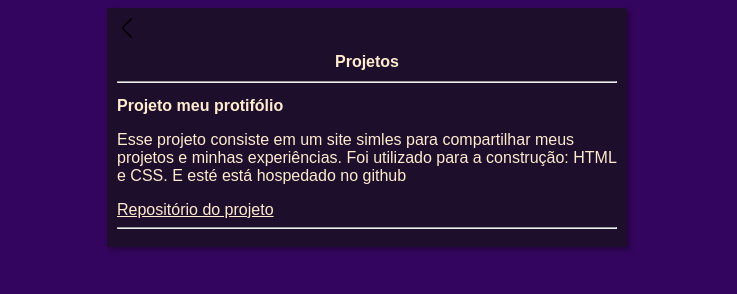
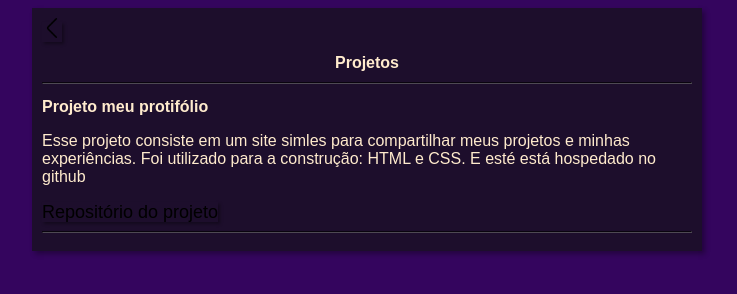
Before and after one commit to Jmassupcao/projeto-site, a plain HTML site: page projects.html in a window 1280 px wide. Shown: the whole page, without its empty margins (273-1010 px from the left). Drawn offline with Linux system fonts and the light colour scheme.

Commit message:
main width altered , hr and a changed

```diff
--- a/estilos/style.css
+++ b/estilos/style.css
@@ -10,12 +10,19 @@ body{
 
 main{
     background-color: rgba(19, 19, 19, 0.664);
-    width: 500px;
+    width: 650px;
     margin: auto;
     padding: 10px;
     box-shadow: 3px 3px 5px rgba(0, 0, 0, 0.329);
 }
 
-img.foot{
-    float: left;
+hr{
+    border-color: rgba(19, 19, 19, 0.664);
 }
+
+a{
+    font-size: large;
+    text-decoration: none;
+    color: black;
+    box-shadow: 2px 2px 3px rgba(0, 0, 0, 0.37);
+}
```
